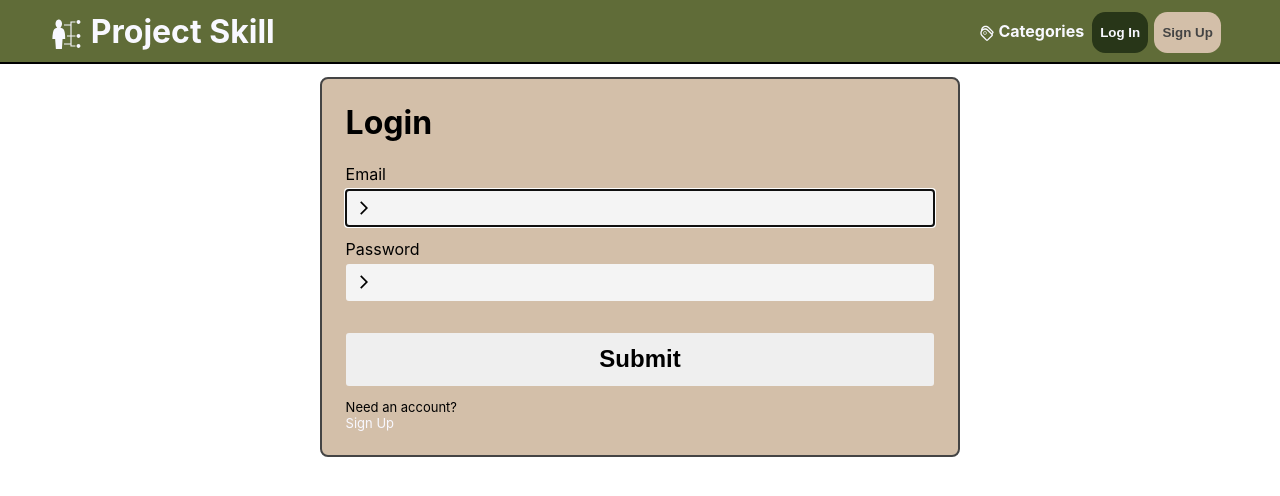
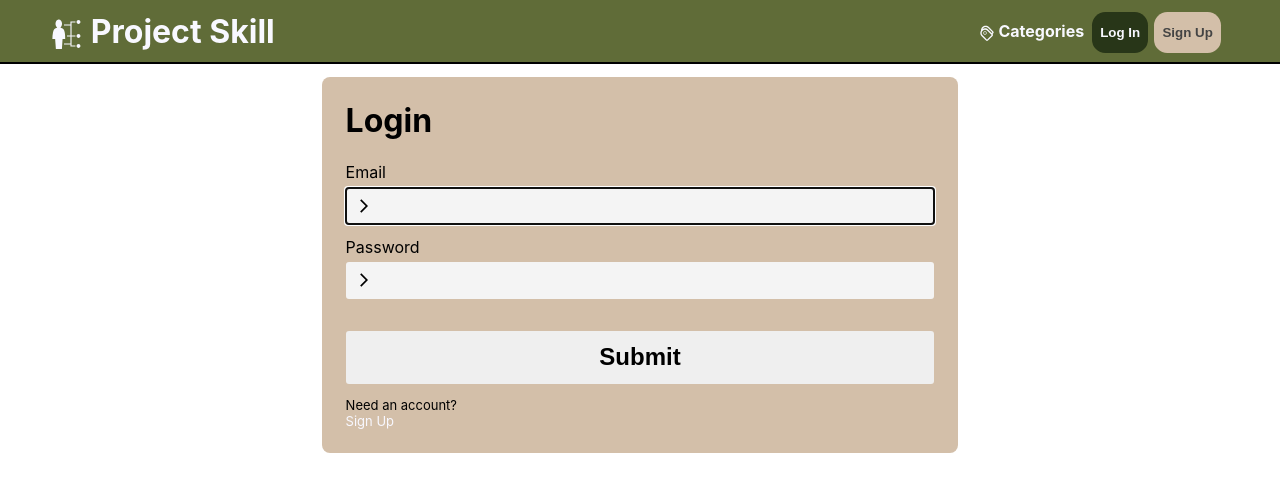
Before and after one commit to joans/teachme, a React (Create React App) app in the folder frontend/: page /login in a window 1280 px wide. Shown: the top 496 px of the page. Built offline with nearby package versions, Linux system fonts and the light colour scheme.

Commit message:
More styling cleanup

```diff
--- a/frontend/src/UI/Button.module.css
+++ b/frontend/src/UI/Button.module.css
@@ -8,5 +8,5 @@
 
 .button:hover {
   background: black;
-  color: #f8f8ff;
+  color: #f4f4f4;
 }
--- a/frontend/src/UI/Card.module.css
+++ b/frontend/src/UI/Card.module.css
@@ -1,5 +1,5 @@
 .card{
-  border: 2px solid var(--color-four);
+  /* border: 2px solid var(--color-four); */
   padding: 3%;
   border-radius: .5em;
   margin: 1% auto;
```
